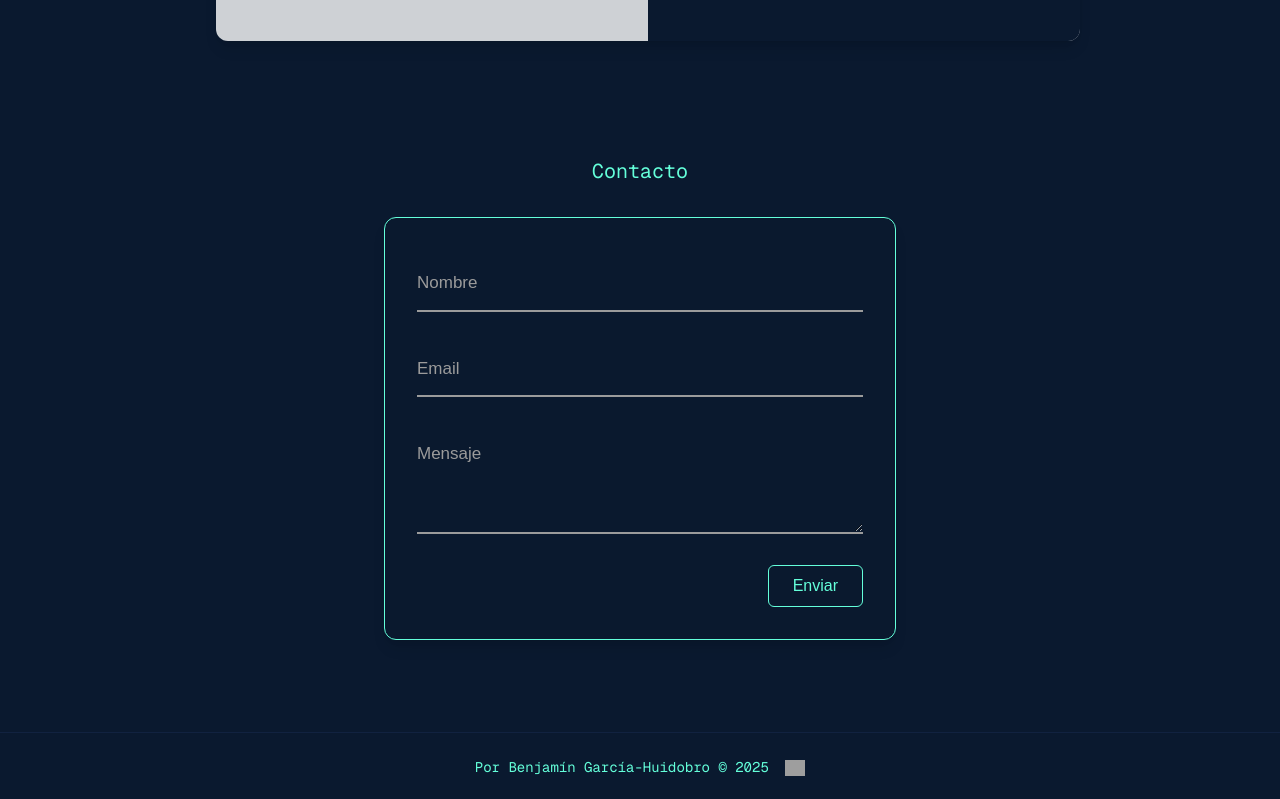
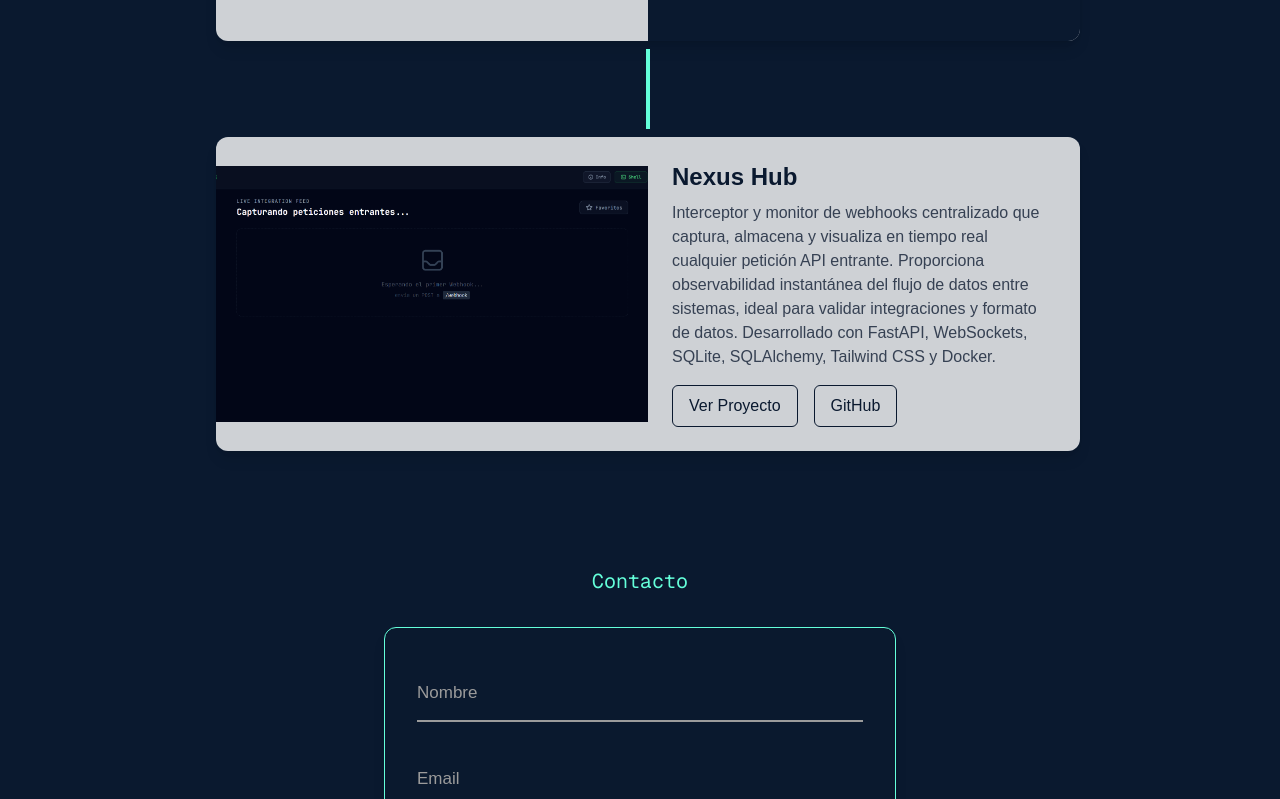
Before and after one commit to benjaghv/PersonalBrand, a Next.js app: page / in a window 1280 px wide. Shown: the part 3381-4180 px from the top of the page. Built offline with nearby package versions, Linux system fonts and the light colour scheme; grey boxes are pictures that could not be loaded.

Commit message:
link e imagen proyecto nexus

```diff
--- a/src/app/page.tsx
+++ b/src/app/page.tsx
@@ -264,8 +264,7 @@ export default function Home() {
                   {photos.map((_, index) => (
                     <div
                       key={index}
-                      className={`w-2 h-2 rounded-full transition-all duration-300 ${
-                        currentPhoto === index ? 'bg-[#64ffda] scale-125' : 'bg-[#64ffda]/50'
+                      className={`w-2 h-2 rounded-full transition-all duration-300 ${currentPhoto === index ? 'bg-[#64ffda] scale-125' : 'bg-[#64ffda]/50'
                         }`}
                     />
                   ))}
@@ -441,7 +440,42 @@ export default function Home() {
                 </div>
               </div>
             </div>
-            {/* Puedes duplicar el bloque anterior para más proyectos */}
+            {/* Línea de conexión entre proyectos */}
+            <div className="w-1 h-12 md:h-20 bg-[#64ffda] my-2"></div>
+            {/* Proyecto 5 - Nexus Hub */}
+            <div className="flex flex-col md:flex-row items-center bg-white/80 rounded-xl shadow-lg overflow-hidden transition-all duration-300 hover:shadow-[0_0_32px_#64ffda99] hover:scale-[1.025]">
+              <div className="w-full md:w-1/2 h-56 md:h-64 relative min-w-0">
+                <Image
+                  src="/images/nexusHubHome.png"
+                  alt="Nexus Hub"
+                  fill
+                  className="object-cover"
+                  sizes="(max-width: 768px) 100vw, 50vw"
+                />
+              </div>
+              <div className="w-full md:w-1/2 p-6 flex flex-col justify-center min-w-0">
+                <h4 className="text-2xl font-bold text-[#0a192f] mb-2">{t.projects.nexushub.title}</h4>
+                <p className="text-base text-gray-700 mb-4">{t.projects.nexushub.description}</p>
+                <div className="flex gap-4">
+                  <a
+                    href="https://nexus-project-production-6be8.up.railway.app/"
+                    target="_blank"
+                    rel="noopener noreferrer"
+                    className="px-4 py-2 border border-[#0a192f] text-[#0a192f] rounded-md hover:bg-[#112240] hover:text-[#64ffda] transition-all font-medium"
+                  >
+                    {t.projects.viewProject}
+                  </a>
+                  <a
+                    href="https://github.com/benjaghv/nexus-project"
+                    target="_blank"
+                    rel="noopener noreferrer"
+                    className="px-4 py-2 border border-[#0a192f] text-[#0a192f] rounded-md hover:bg-[#112240] hover:text-[#64ffda] transition-all font-medium"
+                  >
+                    {t.projects.github}
+                  </a>
+                </div>
+              </div>
+            </div>
           </div>
         </section>
 
--- a/src/locales/en.ts
+++ b/src/locales/en.ts
@@ -55,6 +55,10 @@ export const en = {
     portfolio: {
       title: "Personal Portfolio",
       description: "Personal portfolio developed with Next.js, Tailwind CSS, and TypeScript. It's fully responsive and open source. You can check it out on GitHub."
+    },
+    nexushub: {
+      title: "Nexus Hub",
+      description: "Centralized webhook interceptor and monitor that captures, stores, and visualizes any incoming API request in real-time. Provides instant observability of data flow between systems, ideal for validating integrations and data formats. Built with FastAPI, WebSockets, SQLite, SQLAlchemy, Tailwind CSS, and Docker."
     }
   },
   contact: {
@@ -68,6 +72,6 @@ export const en = {
     errorMessage: "There was an error sending the message. Please try again."
   },
   footer: {
-    by: "By Benjamín García-Huidobro © 2025"
+    by: "By Benjamín García-Huidobro © 2026"
   }
 };
--- a/src/locales/es.ts
+++ b/src/locales/es.ts
@@ -55,6 +55,10 @@ export const es = {
     portfolio: {
       title: "Portafolio Personal",
       description: "Portfolio personal desarrollado con Next.js, Tailwind CSS y TypeScript. Es totalmente responsive y de código abierto. Puedes verlo en GitHub."
+    },
+    nexushub: {
+      title: "Nexus Hub",
+      description: "Interceptor y monitor de webhooks centralizado que captura, almacena y visualiza en tiempo real cualquier petición API entrante. Proporciona observabilidad instantánea del flujo de datos entre sistemas, ideal para validar integraciones y formato de datos. Desarrollado con FastAPI, WebSockets, SQLite, SQLAlchemy, Tailwind CSS y Docker."
     }
   },
   contact: {
@@ -68,6 +72,6 @@ export const es = {
     errorMessage: "Hubo un error al enviar el mensaje. Por favor, intenta de nuevo."
   },
   footer: {
-    by: "Por Benjamín García-Huidobro © 2025"
+    by: "Por Benjamín García-Huidobro © 2026"
   }
 };
```
Also changed, not shown: public/images/nexusHubHome.png (added). Lines whose indentation alone changed are shown as unchanged.
